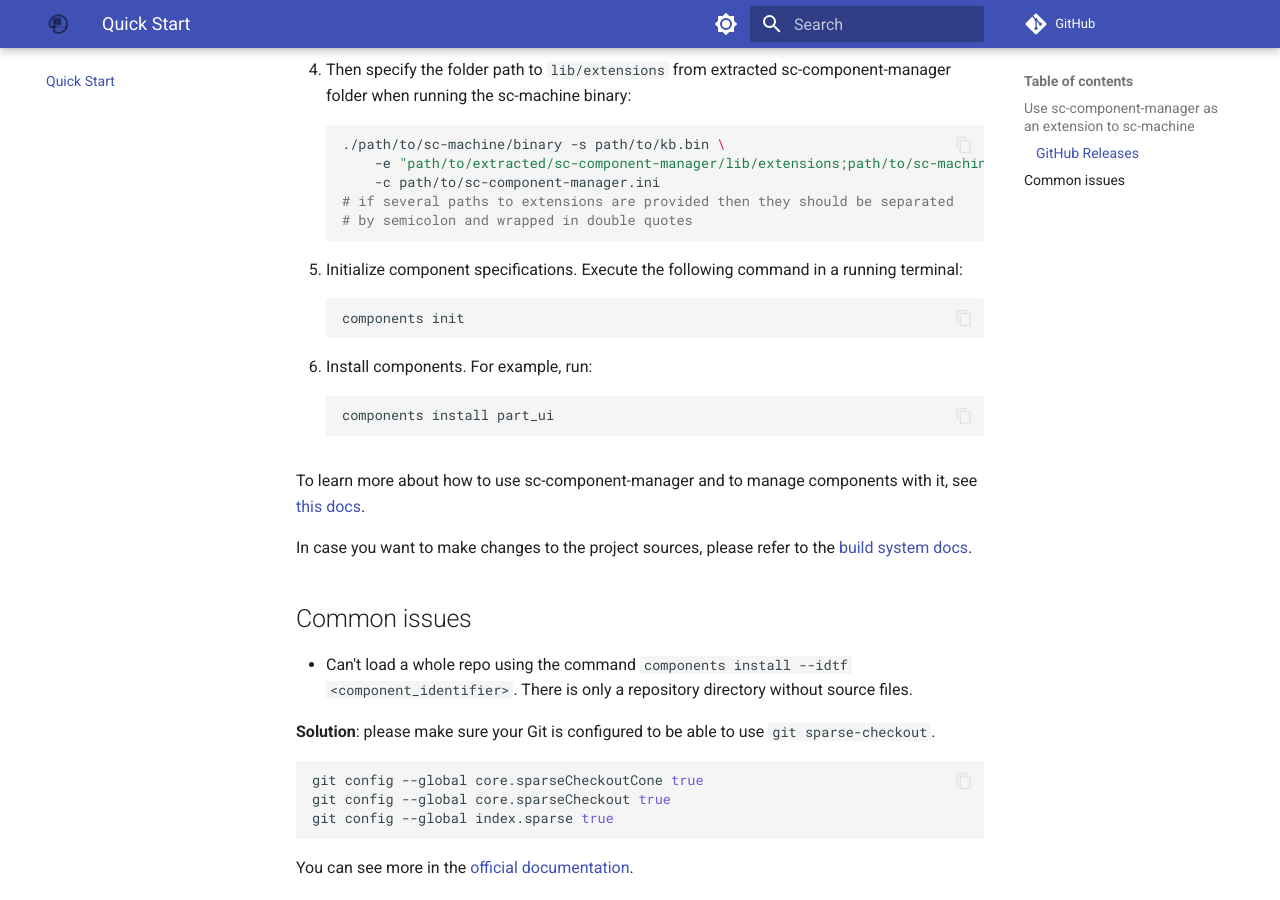
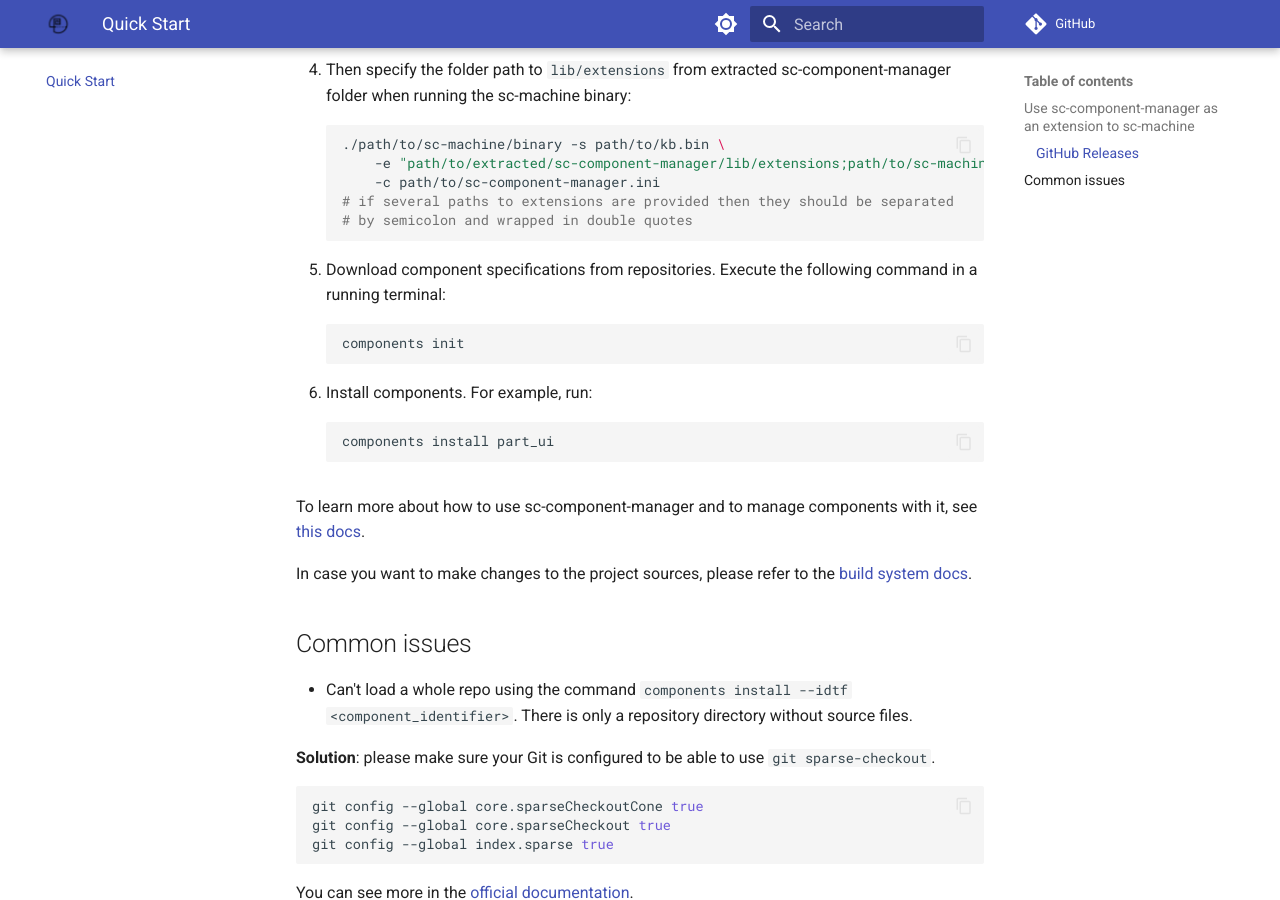
Before and after one commit to ostis-ai/sc-component-manager, an MkDocs documentation site: the page built from docs/quick_start.md, in a window 1280 px wide and 900 px high, scrolled down 576 px. Built offline with MkDocs 1.6.1 and Material for MkDocs 9.7.7, drawn with Linux system fonts in a browser that asks for light colours; comment, search, counter and statistics services are not loaded.

Commit message:
[docs] Clarify components init

````diff
--- a/docs/quick_start.md
+++ b/docs/quick_start.md
@@ -21,7 +21,7 @@ Note: currently, using sc-component-manager natively on Windows isn't supported.
   # if several paths to extensions are provided then they should be separated
   # by semicolon and wrapped in double quotes
   ```
-5. Initialize component specifications. Execute the following command in a running terminal:
+5. Download component specifications from repositories. Execute the following command in a running terminal:
   ```sh
   components init
   ```
````
